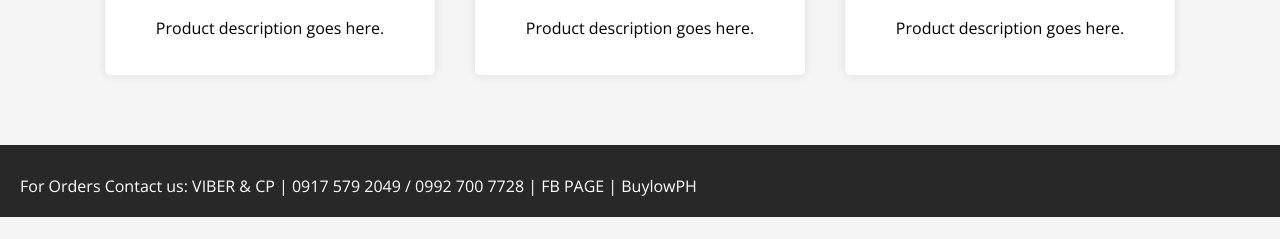
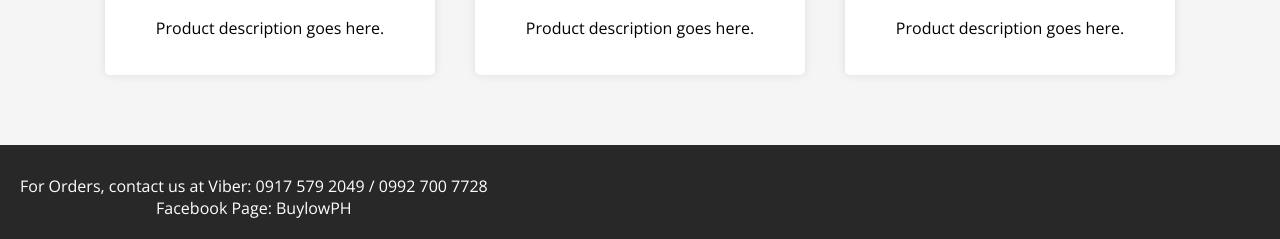
Before and after one commit to SeanMelchor/BuylowPharmacy, a plain HTML site: page index.html in a window 1280 px wide. Shown: the part 2340-2579 px from the top of the page. Before the commit the page ends 2557 px from the top, so only its background shows below. Drawn offline with nearby package versions, Linux system fonts and the light colour scheme.

Commit message:
Update index.html

```diff
--- a/index.html
+++ b/index.html
@@ -343,7 +343,8 @@
 
   <footer class="footer">
     <div class="contact">
-      For Orders Contact us: VIBER & CP | 0917 579 2049 / 0992 700 7728 | FB PAGE | BuylowPH
+      For Orders, contact us at Viber: 0917 579 2049 / 0992 700 7728
+      <br> Facebook Page: BuylowPH
     </div>
   </footer>
 </body>
```
